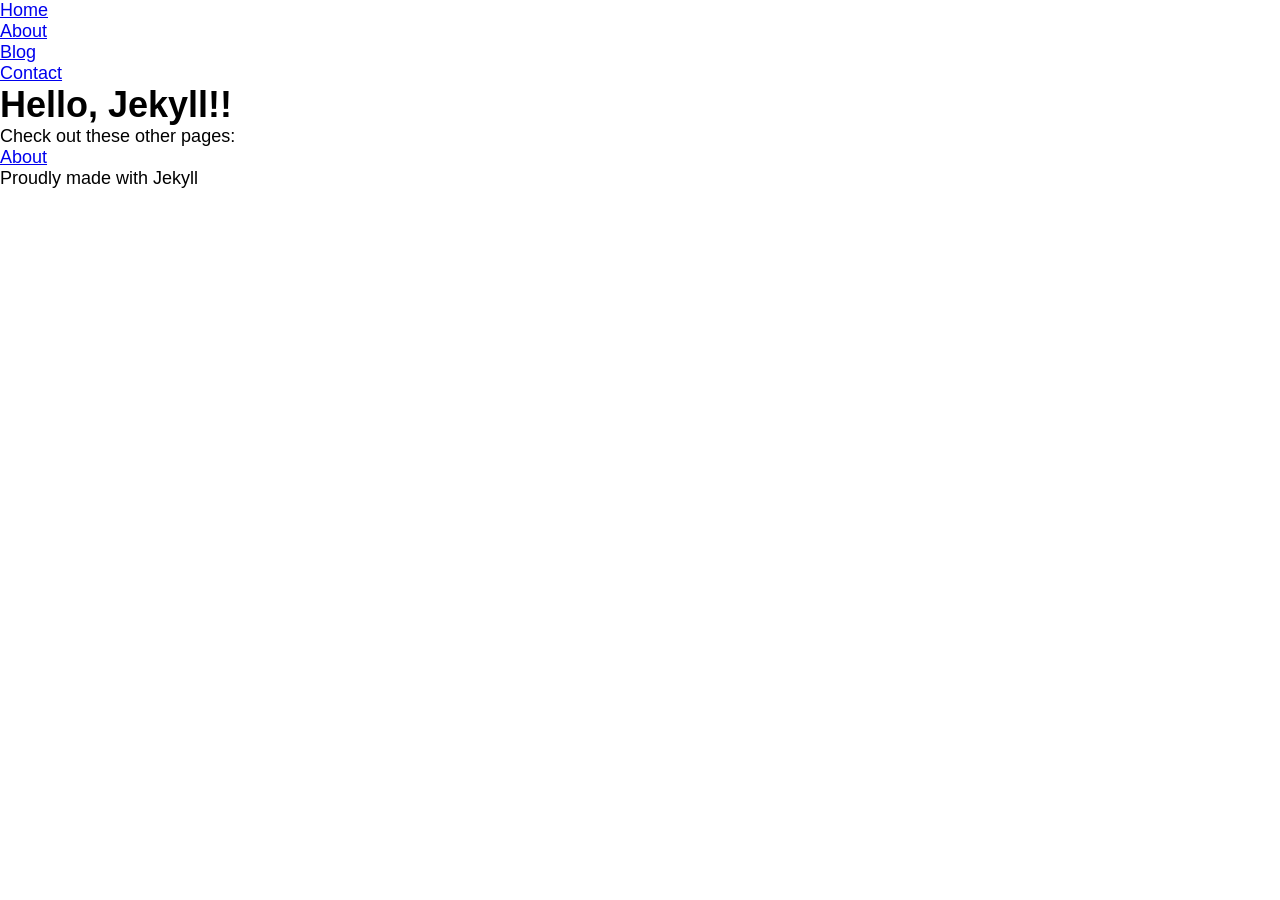
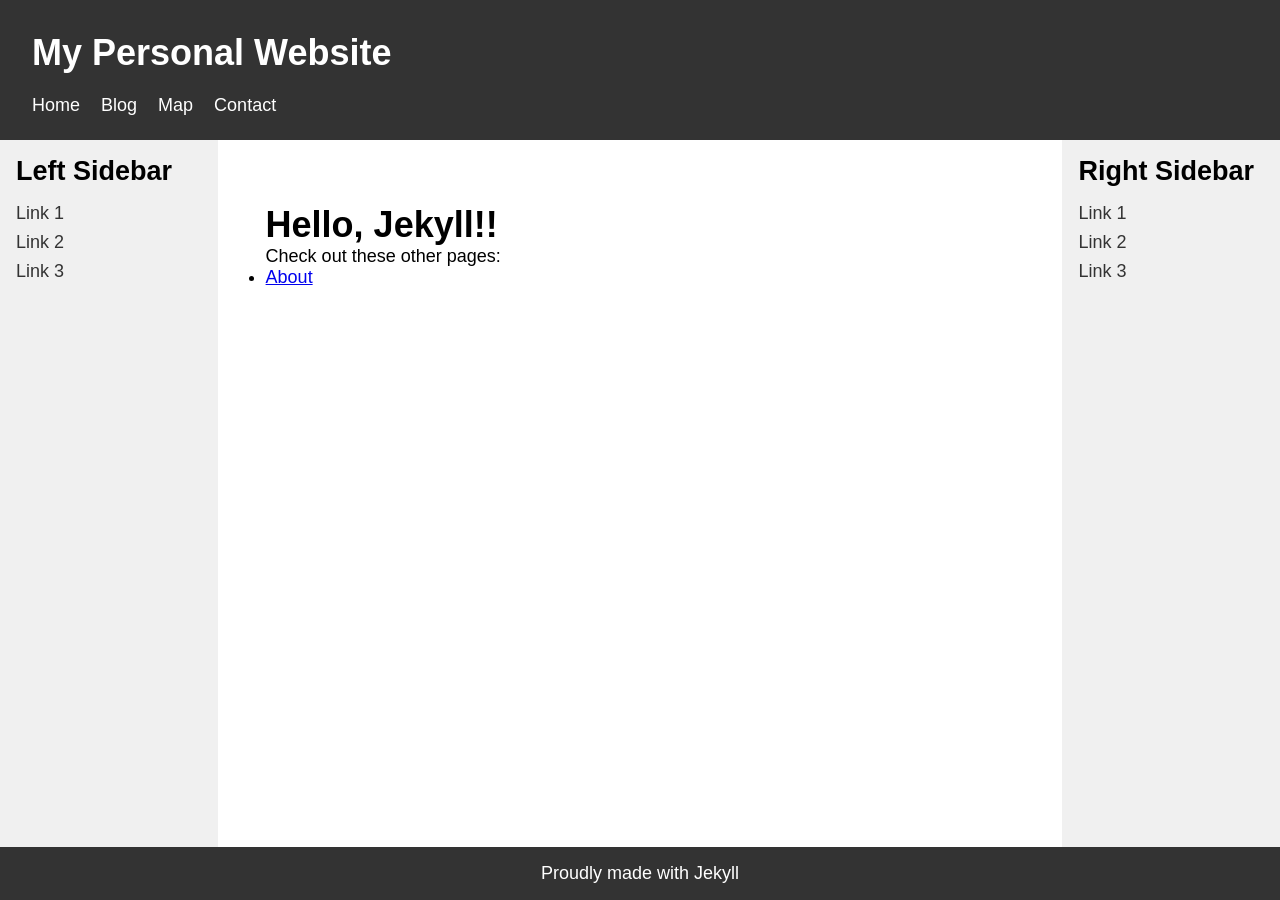
Before and after one commit to metinersin/metinersin.github.io, a Jekyll site: the page built from _pages/index.md, in a window 1280 px wide. Built offline with Jekyll 4.4.1, drawn with Linux system fonts in a browser that asks for light colours.

Commit message:
default layout of the website

```diff
--- a/_layouts/default.html
+++ b/_layouts/default.html
@@ -1,25 +1,54 @@
 <!DOCTYPE html>
+
 <html lang="en">
+
 <head>
     <meta charset="UTF-8">
     <meta name="viewport" content="width=device-width, initial-scale=1.0">
     <link rel="stylesheet" type="text/css" href="/assets/styles/main.css">
     <title>{{ page.title }} - {{ site.title }}</title>
 </head>
+
 <body>
+    <header>
+        <h1>My Personal Website</h1>
         <nav>
             <ul class="nav-links">
                 <li><a href="/" {% if page.title == "Home" %}class="active-page"{% endif %}>Home</a></li>
-            <li><a href="/about" {% if page.title == "About" %}class="active-page"{% endif %}>About</a></li>
                 <li><a href="/blog" {% if page.title == "Blog" %}class="active-page"{% endif %}>Blog</a></li>
+                <li><a href="/map" {% if page.title == "Map" %}class="active-page"{% endif %}>Map</a></li>
                 <li><a href="/contact" {% if page.title == "Contact" %}class="active-page"{% endif %}>Contact</a></li>
             </ul>
         </nav>
+    </header>
+
+    <div class="container">
+        <aside class="left-sidebar">
+            <h2>Left Sidebar</h2>
+            <ul>
+              <li><a href="#link1">Link 1</a></li>
+              <li><a href="#link2">Link 2</a></li>
+              <li><a href="#link3">Link 3</a></li>
+            </ul>
+          </aside>
+
         <main class="page-content">
             {{ content }}
         </main>
+
+        <aside class="right-sidebar">
+            <h2>Right Sidebar</h2>
+            <ul>
+              <li><a href="#link1">Link 1</a></li>
+              <li><a href="#link2">Link 2</a></li>
+              <li><a href="#link3">Link 3</a></li>
+            </ul>
+          </aside>
+    </div>
+
     <footer>
         Proudly made with Jekyll
     </footer>
 </body>
+
 </html>
--- a/_sass/_general.scss
+++ b/_sass/_general.scss
@@ -1,10 +1,99 @@
+$font-stack: Arial, sans-serif;
+$font-size: 18px;
+$text-color: white;
+
+$primary-color: #333;
+$secondary-color: #f0f0f0;
+
+$sidebar-width: 17vw;
+
 * {
-    box-sizing: border-box;
-    margin: 0;
-    padding: 0;
-  }
+  box-sizing: border-box;
+  padding: 0;
+  margin: 0;
+  border: 0;
+}
 
 body {
-    font-size: 18px;
-    font-family: Arial;
+  font-family: $font-stack;
+  font-size: $font-size;
+  display: flex;
+  flex-direction: column;
+  min-height: 100vh;
+}
+
+header {
+  background-color: $primary-color;
+  color: $text-color;
+  padding: 2rem;
+  padding-bottom: 1.5rem;
+
+  nav {
+    // border-top: 1px solid $nav-border-color;
+    margin-top: 1.3rem;
+    padding: 0;
+
+    ul {
+      list-style-type: none;
+      padding: 0;
+
+      li {
+        display: inline;
+        margin-right: 1rem;
+
+        a {
+          color: $text-color;
+          text-decoration: none;
+
+          &:hover {
+            text-decoration: underline;
+          }
+        }
+      }
+    }
   }
+}
+
+.container {
+  display: flex;
+  flex: 1;
+}
+
+aside {
+  background-color: $secondary-color;
+  padding: 1rem;
+  width: $sidebar-width;
+
+  ul {
+    list-style-type: none;
+    padding-top: 1rem;
+
+    li {
+      margin-bottom: 0.5rem;
+
+      a {
+        color: $primary-color;
+        text-decoration: none;
+
+        &:hover {
+          text-decoration: underline;
+        }
+      }
+    }
+  }
+}
+
+main {
+  flex: 1;
+  padding-top: 4rem;
+  padding-left: 3rem;
+  padding-right: 3rem;
+  padding-bottom: 4rem;
+}
+
+footer {
+  background-color: $primary-color;
+  color: $text-color;
+  text-align: center;
+  padding: 1rem;
+}
```
Lines whose indentation alone changed are shown as unchanged.
